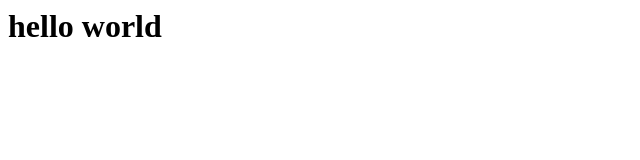
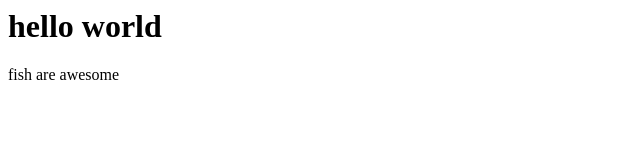
Before and after one commit to Juggernaught26/blogging, a plain HTML site: page index.html in a window 1280 px wide. Shown: the full height of the page, 0-640 px from the left. Drawn offline with Linux system fonts and the light colour scheme.

Commit message:
added line about fish

```diff
--- a/index.html
+++ b/index.html
@@ -8,6 +8,7 @@
 </head>
 <body>
     <h1>hello world</h1>
+   <p id="p1"></p>
 </body>
 <script src="index.js"></script>
 </html>
--- a/index.js
+++ b/index.js
@@ -1 +1,2 @@
-console.log("hello world")
+let p1 = document.getElementById("p1")
+p1.innerText = "fish are awesome"
```
